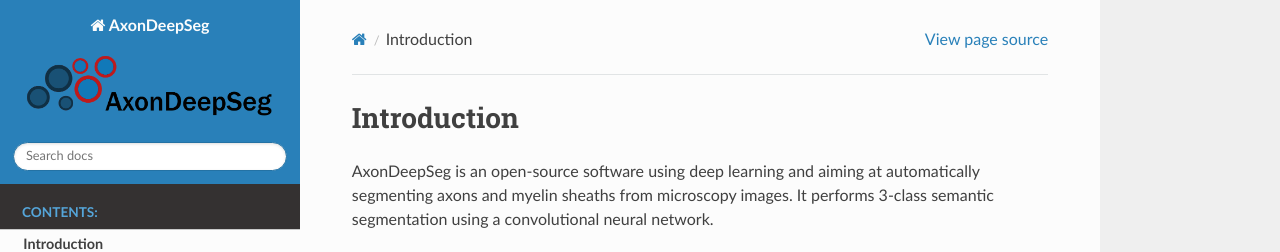
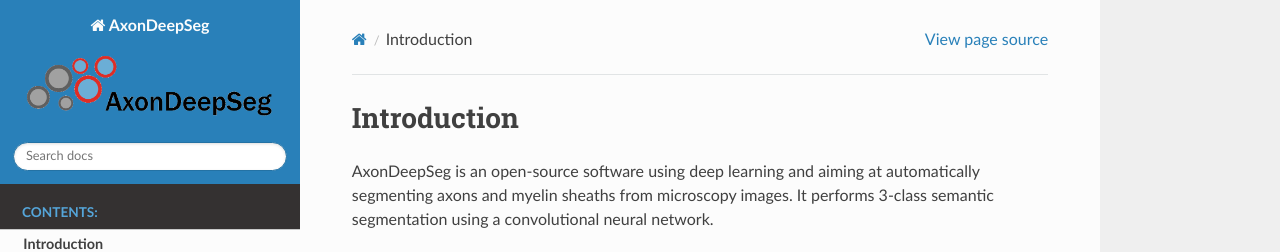
Before and after one commit to axondeepseg/axondeepseg, a Sphinx documentation site: the page built from docs/source/documentation.rst, in a window 1280 px wide. Shown: the top 252 px of the page. Built offline with Sphinx 7.4.7 and the Read the Docs theme 2.0.0, drawn with Linux system fonts in a browser that asks for light colours.

Commit message:
Update logo in RTD config file

```diff
--- a/docs/source/conf.py
+++ b/docs/source/conf.py
@@ -102,7 +102,7 @@
     'display_version': False,
     'navigation_depth': 4,
 }
-html_logo = '_static/logo_ads-alpha.png'
+html_logo = '_static/logo_ads-alpha-opaque-colors.png'
 
 
 # Add any paths that contain custom static files (such as style sheets) here,
```
